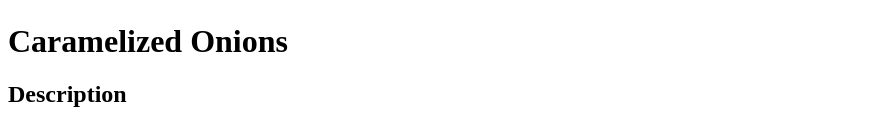
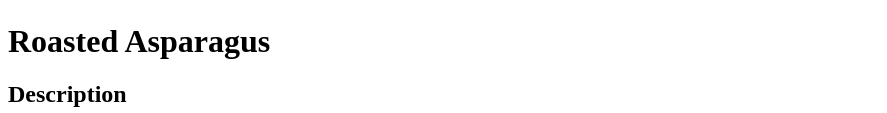
Before and after one commit to SanctusFides/odin-recipes, a plain HTML site: page recipes/roasted-asparagus.html in a window 1280 px wide. Shown: the part 331-444 px from the top of the page, without its empty margins (0-887 px from the left). Drawn offline with Linux system fonts and the light colour scheme.

Commit message:
Asparagus Page - Fixed title and H1 to say Asparagus

```diff
--- a/recipes/roasted-asparagus.html
+++ b/recipes/roasted-asparagus.html
@@ -4,14 +4,14 @@
     <meta charset="UTF-8">
     <meta http-equiv="X-UA-Compatible" content="IE=edge">
     <meta name="viewport" content="width=device-width, initial-scale=1.0">
-    <title>Caramelized Onions</title>
+    <title>Roasted Asparagus</title>
 </head>
 <body>
     <a href="../index.html">HOME</a>
     <br>
     <br>
     <img src="https://i2.wp.com/www.downshiftology.com/wp-content/uploads/2022/03/Roasted-Asparagus-15.jpg" width="30%" alt="guacamole image">
-    <h1>Caramelized Onions</h1>
+    <h1>Roasted Asparagus</h1>
 
     <div>
         <h2>Description</h2>
```
